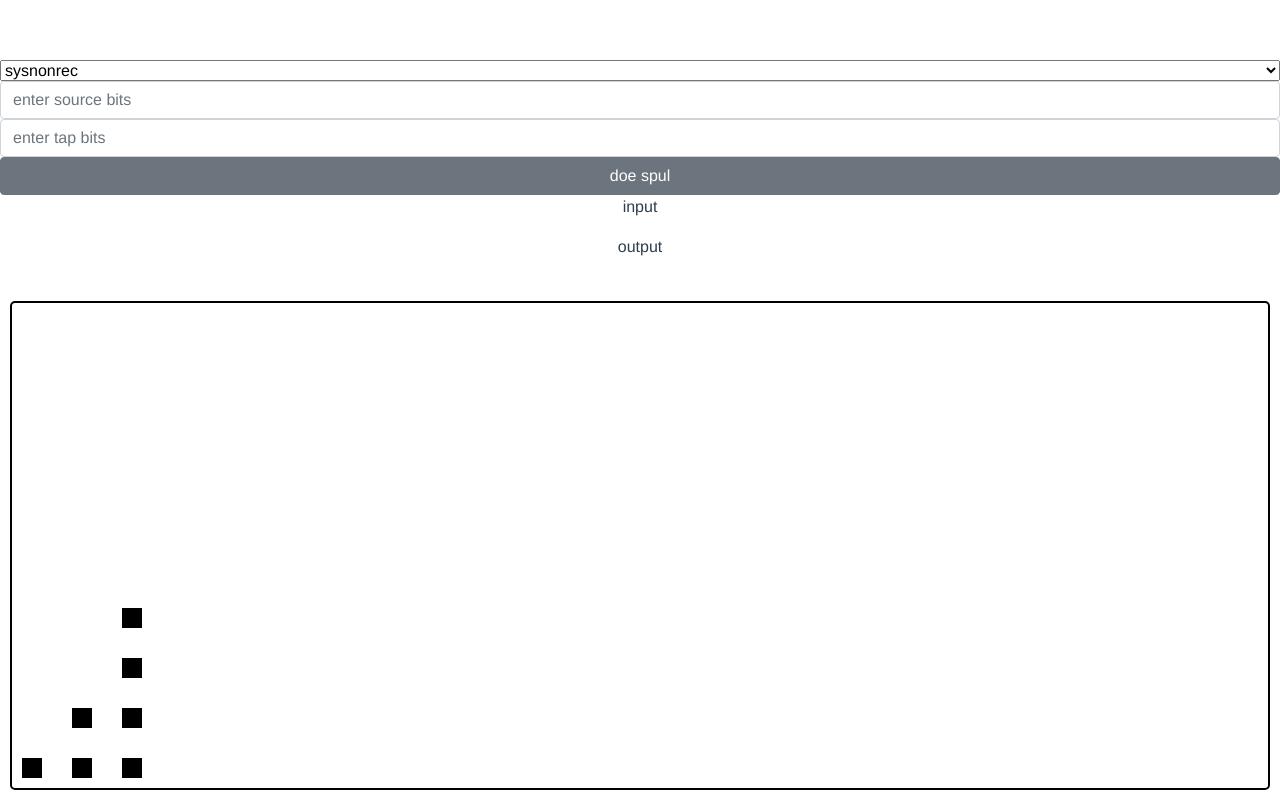
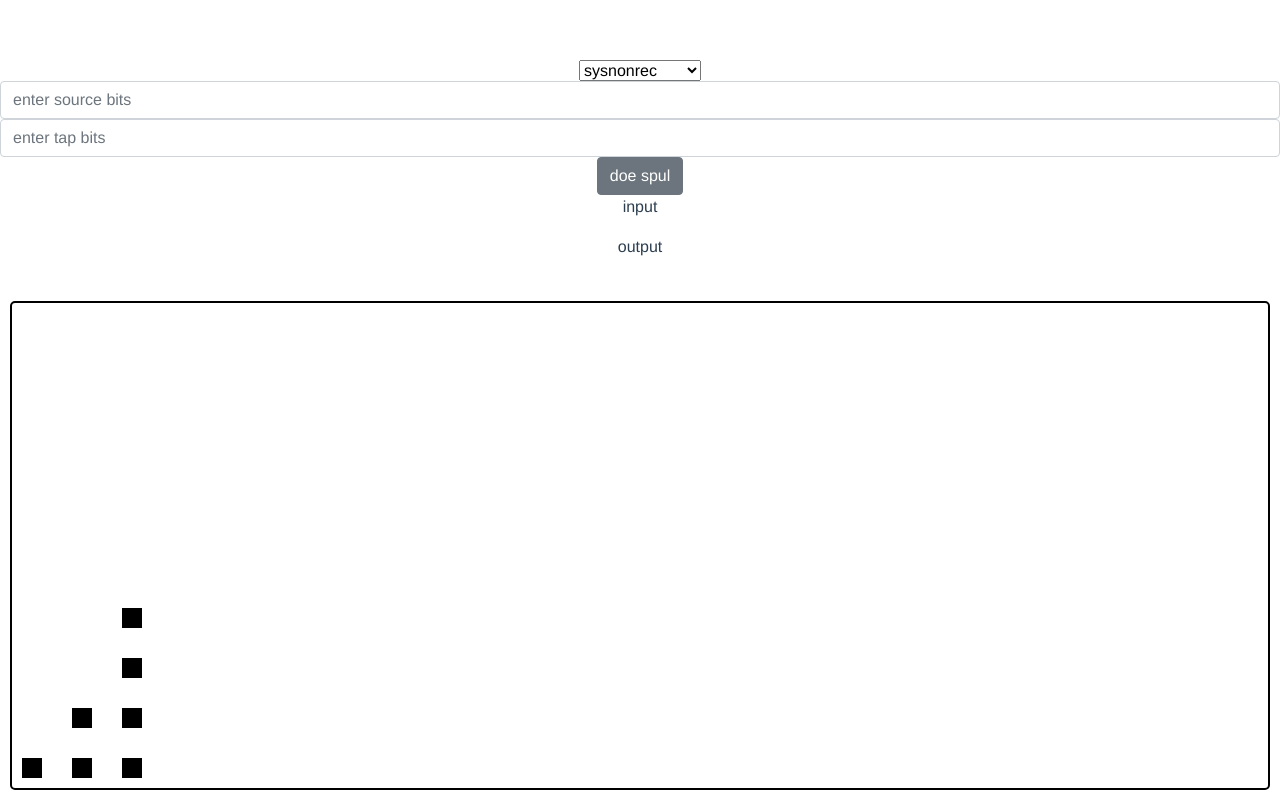
Before and after one commit to leoheyns/turbocodes, a Vue app: page / in a window 1280 px wide. Built offline with nearby package versions, Linux system fonts and the light colour scheme.

Commit message:
more css

```diff
--- a/src/components/convcode.vue
+++ b/src/components/convcode.vue
@@ -177,7 +177,7 @@ export default {
   display: flex;
   flex-direction: column;
   height: 100%;
-  justify-items: center;
+  align-items: center;
 }
 
 </style>
```
